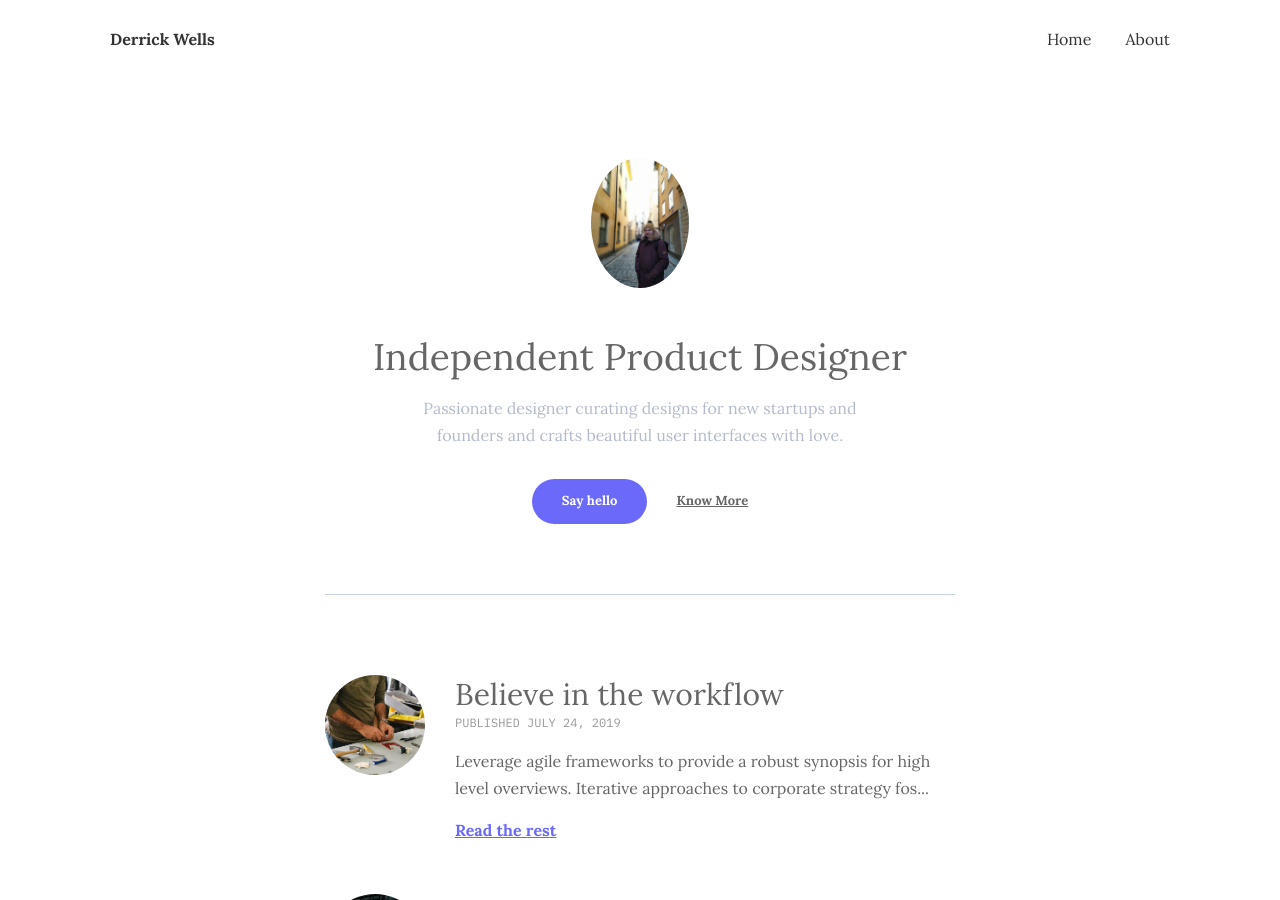
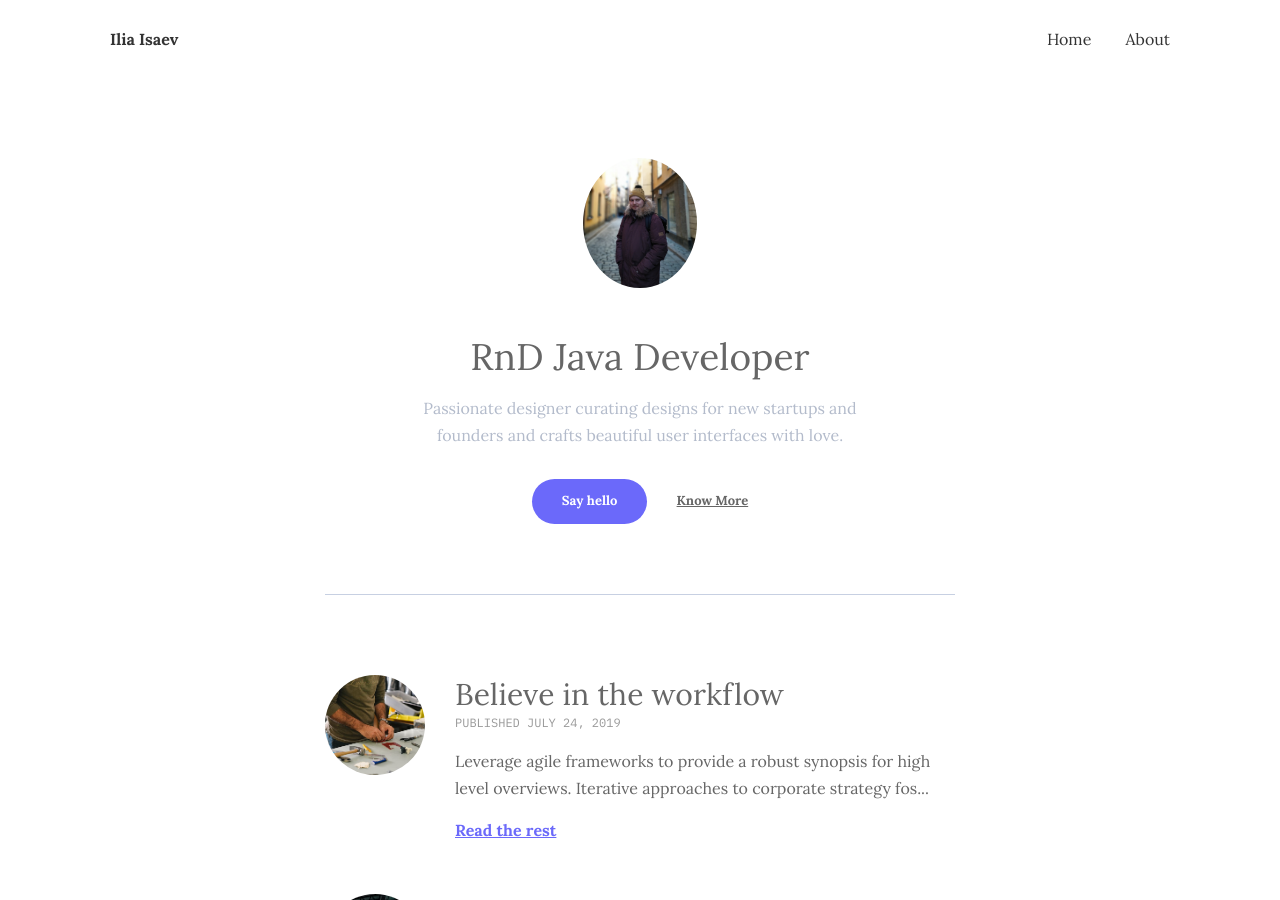
Before and after one commit to leomag/leomag.github.io, a Jekyll site: the page built from index.html, in a window 1280 px wide and 900 px high. Built offline with Jekyll 4.4.1, drawn with Linux system fonts in a browser that asks for light colours.

Commit message:
update my photo

```diff
--- a/_config.yml
+++ b/_config.yml
@@ -7,9 +7,9 @@ url: "" # the base hostname & protocol for your site, e.g. http://example.com
 
 # Author Settings
 author:
-  name: Derrick Wells
+  name: Ilia Isaev
   image: '/assets/img/01.jpg'
-  job: Independent Product Designer
+  job: RnD Java Developer
   bio: Passionate designer curating designs for new startups  and  founders  and crafts  beautiful user interfaces with love.
   email: forexample@website.com
 
```
Also changed, not shown: assets/img/01.jpg.
